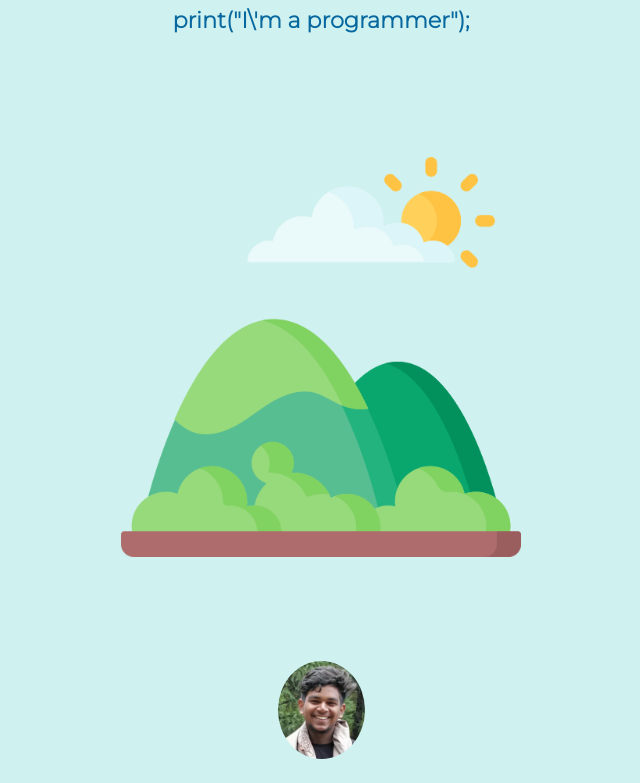
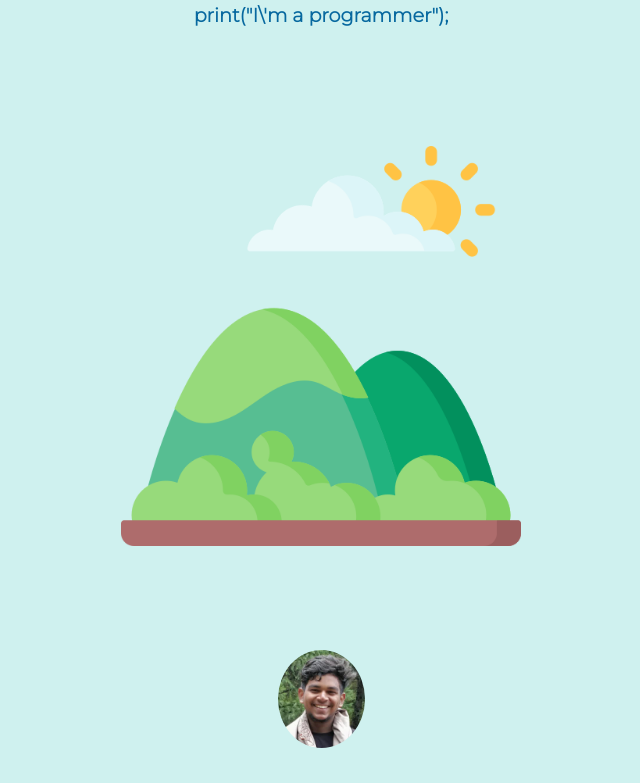
Before and after one commit to vaishnavkkl/portfolio, a plain HTML site: page index.html in a window 1280 px wide. Shown: the part 224-1007 px from the top of the page, without its empty margins (319-959 px from the left). Drawn offline with Linux system fonts and the light colour scheme.

Commit message:
Update style.css

```diff
--- a/css/style.css
+++ b/css/style.css
@@ -83,7 +83,7 @@ padding: 60px 0 20px;
 }
 
 .intro {
-  font-size:1.4rem;
+  font-size:1.2rem;
   color:#07689F;
   font-family: 'Montserrat', sans-serif;
   font-weight:800;
```
